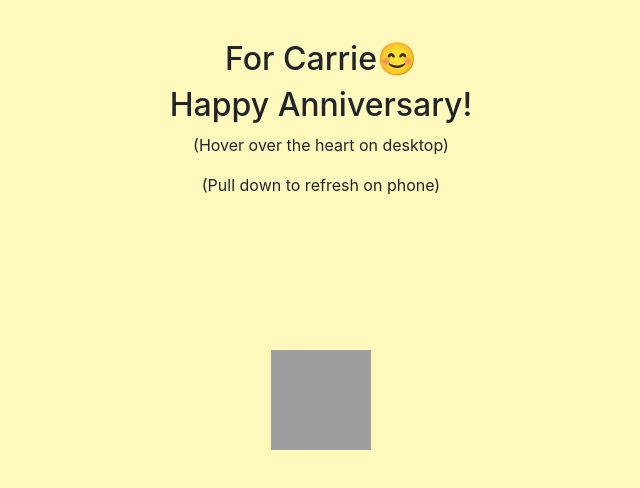
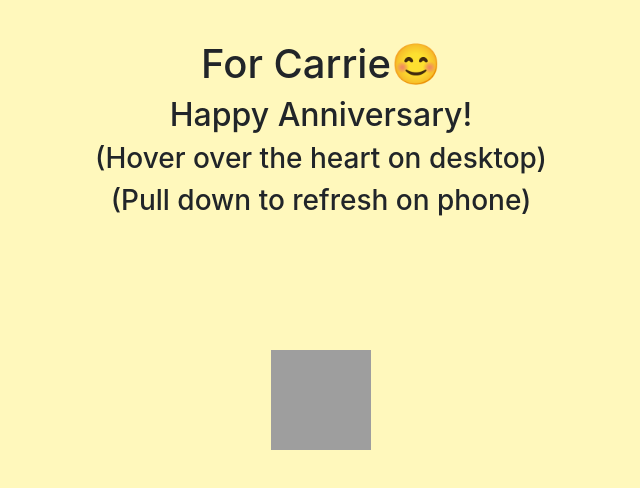
Before and after one commit to Shape-Shop/anniversary-2022, a plain HTML site: page index.html in a window 1280 px wide. Shown: the whole page, without its empty margins (319-959 px from the left). Drawn offline with nearby package versions, Linux system fonts and the light colour scheme; grey boxes are pictures that could not be loaded.

Commit message:
updated formating/design

```diff
--- a/index.html
+++ b/index.html
@@ -15,10 +15,10 @@
 <body>
 
     <div class="top-container">
-        <h2>For Carrie😊</h2>
+        <h1>For Carrie😊</h1>
         <h2>Happy Anniversary!</h2>
-        <p>(Hover over the heart on desktop)</p>
-        <p>(Pull down to refresh on phone)</p>
+        <h3>(Hover over the heart on desktop)</h3>
+        <h3>(Pull down to refresh on phone)</h3>
 
     </div>
 
```
